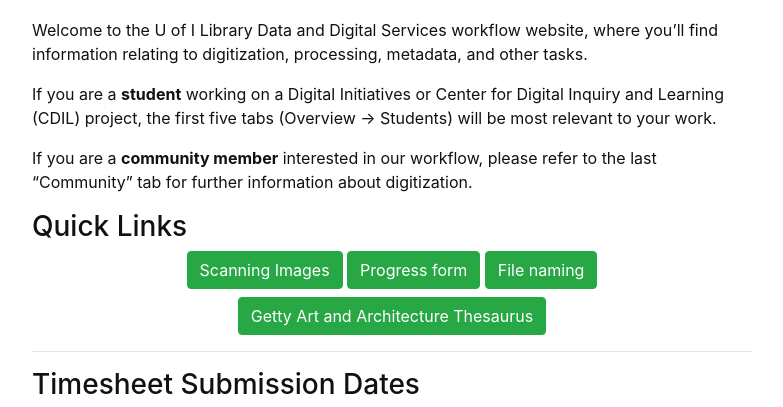
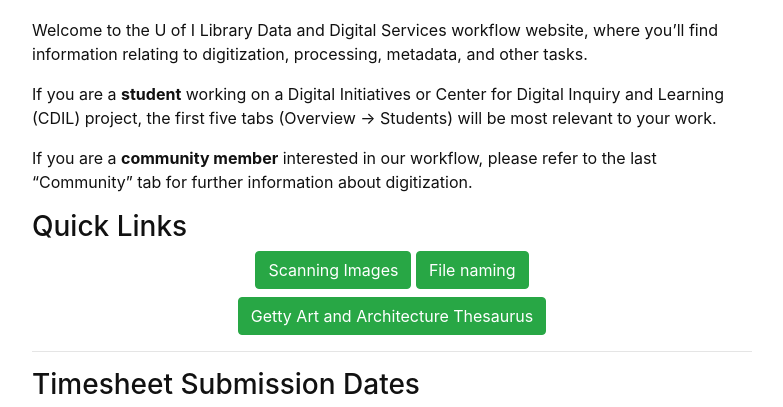
Before and after one commit to uidaholib/dds-student-workflow, a Jekyll site: the page built from index.md, in a window 1280 px wide and 900 px high, scrolled down 381 px, cut to the strip 0-407 px from the top of the window. Shown: the whole strip, without its empty margins (248-1031 px from the left). Built offline with Jekyll 4.4.1, drawn with Linux system fonts in a browser that asks for light colours; comment, search, counter and statistics services are not loaded.

Commit message:
delete progress form

```diff
--- a/index.md
+++ b/index.md
@@ -18,9 +18,8 @@ If you are a **community member** interested in our workflow, please refer to th
 <div class="col-md-12">
 {% include button.html text="Scanning Images" link="https://uidaholib.github.io/dds-student-workflow/content/1-scanning.html#images" color="success" %}
 
-{% include button.html text="Progress form" link="https://docs.google.com/forms/d/e/1FAIpQLSeR-_jg08sDiKoge86M8LWjrWkgU2fmKBYOObpwqWjOdJhnLg/viewform?embedded=true" color="success" %}
+{% include button.html text="File naming" link="https://uidaholib.github.io/dds-student-workflow/content/1-scanning.html#file" color="success" %}
 
-{% include button.html text="File naming" link="https://uidaholib.github.io/dds-student-workflow/content/1-scanning.html#file" color="success" %}
 </div>
 </div>
 
```
